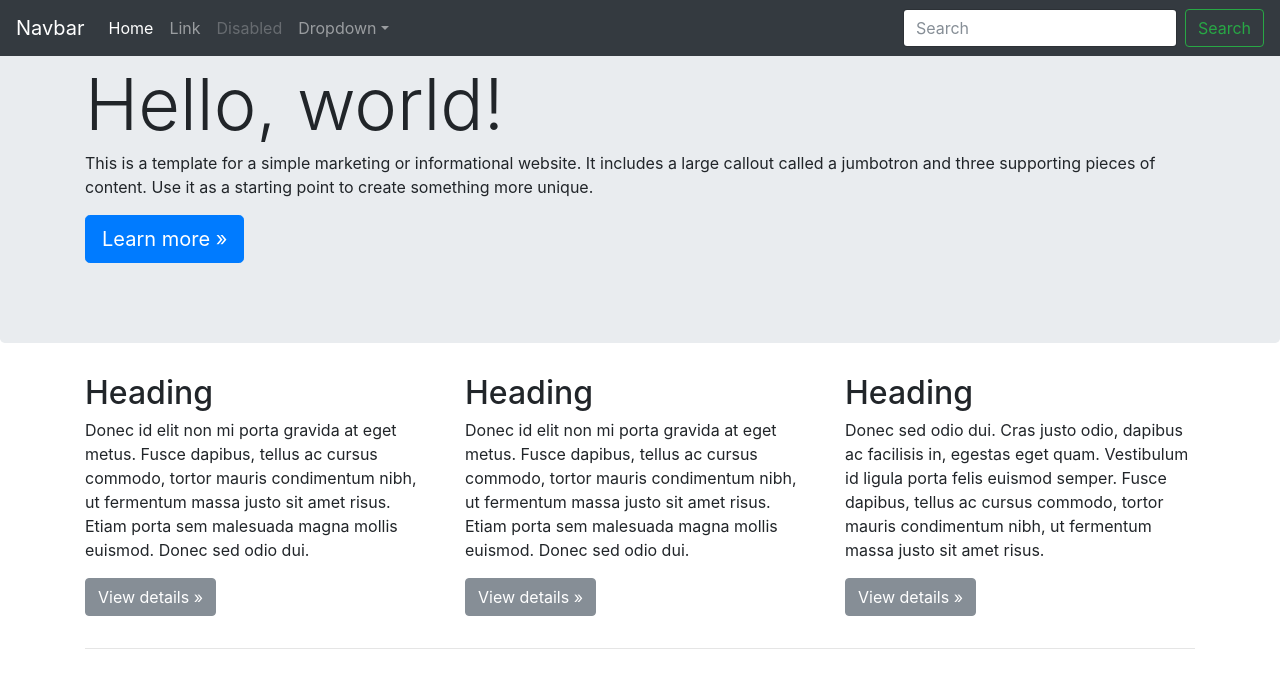
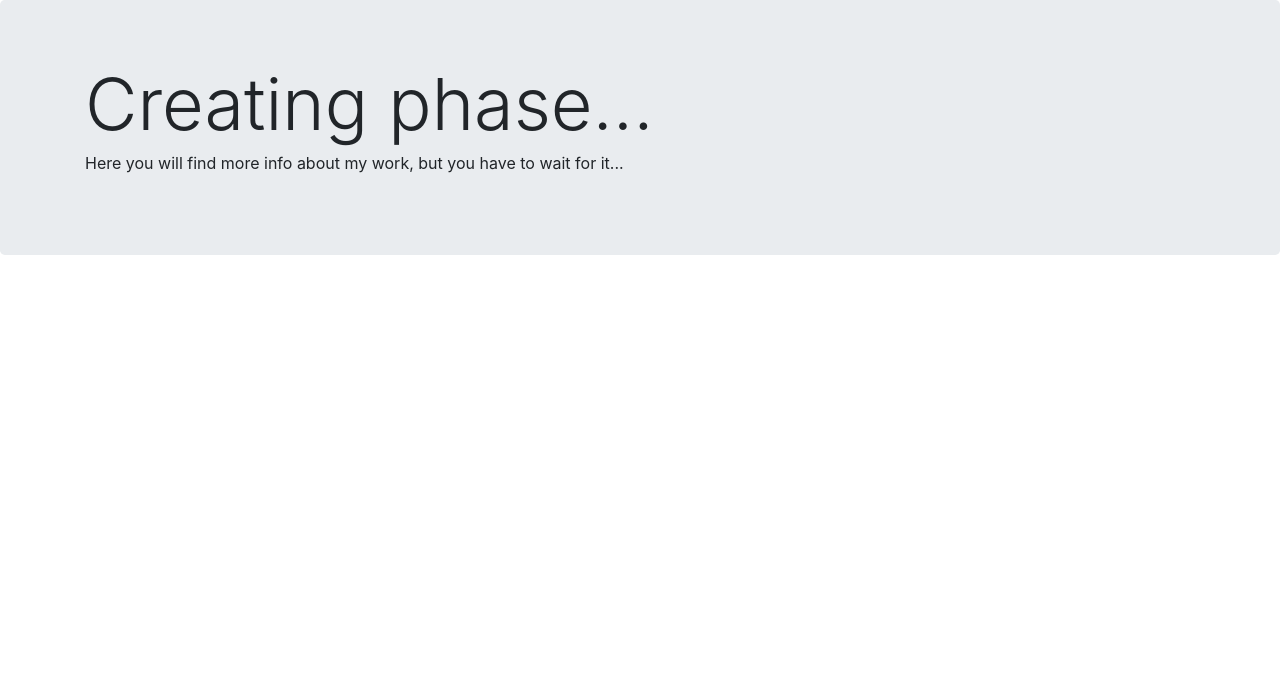
Before and after one commit to holzhey/holzhey.github.io, a plain HTML site: page index.html in a window 1280 px wide. Drawn offline with nearby package versions, Linux system fonts and the light colour scheme.

Commit message:
Update index.html
Finished "in construction" message

```diff
--- a/index.html
+++ b/index.html
@@ -12,70 +12,15 @@
 
   <body>
 
-    <nav class="navbar navbar-expand-md navbar-dark fixed-top bg-dark">
-      <a class="navbar-brand" href="#">Navbar</a>
-      <button class="navbar-toggler" type="button" data-toggle="collapse" data-target="#navbarsExampleDefault" aria-controls="navbarsExampleDefault" aria-expanded="false" aria-label="Toggle navigation">
-        <span class="navbar-toggler-icon"></span>
-      </button>
 
-      <div class="collapse navbar-collapse" id="navbarsExampleDefault">
-        <ul class="navbar-nav mr-auto">
-          <li class="nav-item active">
-            <a class="nav-link" href="#">Home <span class="sr-only">(current)</span></a>
-          </li>
-          <li class="nav-item">
-            <a class="nav-link" href="#">Link</a>
-          </li>
-          <li class="nav-item">
-            <a class="nav-link disabled" href="#">Disabled</a>
-          </li>
-          <li class="nav-item dropdown">
-            <a class="nav-link dropdown-toggle" href="http://example.com" id="dropdown01" data-toggle="dropdown" aria-haspopup="true" aria-expanded="false">Dropdown</a>
-            <div class="dropdown-menu" aria-labelledby="dropdown01">
-              <a class="dropdown-item" href="#">Action</a>
-              <a class="dropdown-item" href="#">Another action</a>
-              <a class="dropdown-item" href="#">Something else here</a>
-            </div>
-          </li>
-        </ul>
-        <form class="form-inline my-2 my-lg-0">
-          <input class="form-control mr-sm-2" type="text" placeholder="Search" aria-label="Search">
-          <button class="btn btn-outline-success my-2 my-sm-0" type="submit">Search</button>
-        </form>
-      </div>
-    </nav>
 
     <!-- Main jumbotron for a primary marketing message or call to action -->
     <div class="jumbotron">
       <div class="container">
-        <h1 class="display-3">Hello, world!</h1>
-        <p>This is a template for a simple marketing or informational website. It includes a large callout called a jumbotron and three supporting pieces of content. Use it as a starting point to create something more unique.</p>
-        <p><a class="btn btn-primary btn-lg" href="#" role="button">Learn more &raquo;</a></p>
+        <h1 class="display-3">Creating phase...</h1>
+        <p>Here you will find more info about my work, but you have to wait for it...</p>
       </div>
     </div>
-
-    <div class="container">
-      <!-- Example row of columns -->
-      <div class="row">
-        <div class="col-md-4">
-          <h2>Heading</h2>
-          <p>Donec id elit non mi porta gravida at eget metus. Fusce dapibus, tellus ac cursus commodo, tortor mauris condimentum nibh, ut fermentum massa justo sit amet risus. Etiam porta sem malesuada magna mollis euismod. Donec sed odio dui. </p>
-          <p><a class="btn btn-secondary" href="#" role="button">View details &raquo;</a></p>
-        </div>
-        <div class="col-md-4">
-          <h2>Heading</h2>
-          <p>Donec id elit non mi porta gravida at eget metus. Fusce dapibus, tellus ac cursus commodo, tortor mauris condimentum nibh, ut fermentum massa justo sit amet risus. Etiam porta sem malesuada magna mollis euismod. Donec sed odio dui. </p>
-          <p><a class="btn btn-secondary" href="#" role="button">View details &raquo;</a></p>
-        </div>
-        <div class="col-md-4">
-          <h2>Heading</h2>
-          <p>Donec sed odio dui. Cras justo odio, dapibus ac facilisis in, egestas eget quam. Vestibulum id ligula porta felis euismod semper. Fusce dapibus, tellus ac cursus commodo, tortor mauris condimentum nibh, ut fermentum massa justo sit amet risus.</p>
-          <p><a class="btn btn-secondary" href="#" role="button">View details &raquo;</a></p>
-        </div>
-      </div>
-      <hr>
-    </div> <!-- /container -->
-
 
     <script src="https://code.jquery.com/jquery-3.2.1.slim.min.js" integrity="sha384-KJ3o2DKtIkvYIK3UENzmM7KCkRr/rE9/Qpg6aAZGJwFDMVNA/GpGFF93hXpG5KkN" crossorigin="anonymous"></script>
     <link rel="stylesheet" href="https://maxcdn.bootstrapcdn.com/bootstrap/4.0.0-beta/css/bootstrap.min.css" integrity="sha384-/Y6pD6FV/Vv2HJnA6t+vslU6fwYXjCFtcEpHbNJ0lyAFsXTsjBbfaDjzALeQsN6M" crossorigin="anonymous">
```
